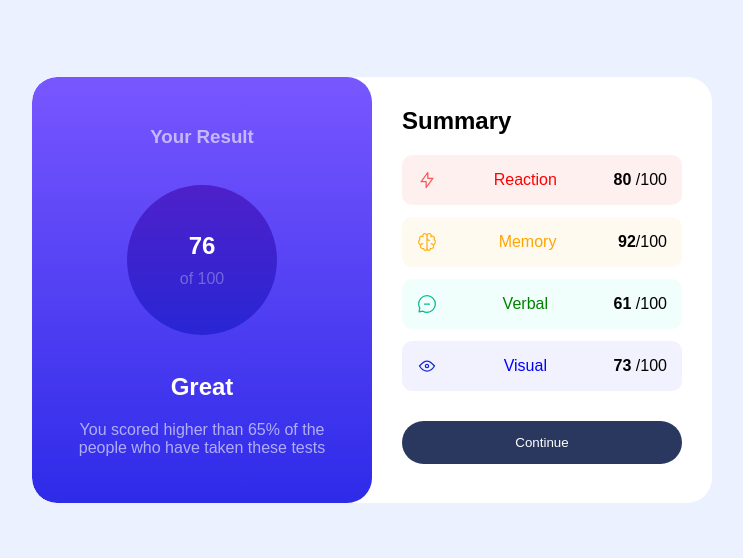
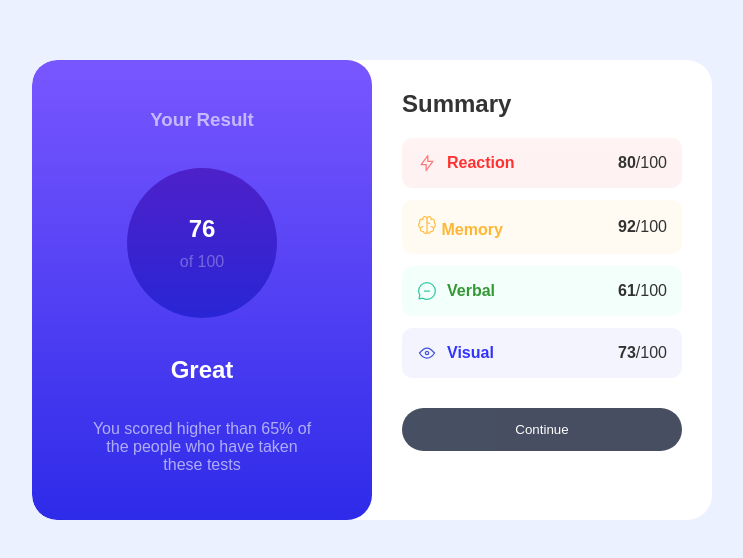
Before and after one commit to Akinade-01/TPAIN, a plain HTML site: page index.html in a window 1280 px wide. Shown: the part 110-668 px from the top of the page, without its empty margins (268-1011 px from the left). Drawn offline with Linux system fonts and the light colour scheme.

Commit message:
This is the corrected version of a simple webpage

```diff
--- a/index.css
+++ b/index.css
@@ -30,17 +30,29 @@ body {
   width: 50%;
   padding: 30px;
 }
+
 #of100{
   opacity: 0.3;
+}
+#THEP{
+  place-items: center;
+  display: grid;
+}
+#thep{
+  max-width: 220px;
+  text-align: center;
 }
 #yourresult,
 #thep{
   opacity: 0.6;
 text-align: center;
+
 }
+
 .S2 {
   width: 50%;
   padding: 30px;
+  opacity: 0.8;
 
 }
 
@@ -62,6 +74,15 @@ text-align: center;
 .S2 h2 {
   margin-top: 0;
 }
+.re,
+.ye,
+.ve,
+.vi{
+  display: flex;
+  align-items: center;
+  gap: 10px;
+}
+
 #reaction {
   color: red;
 }
@@ -104,7 +125,7 @@ text-align: center;
   padding: 14px;
   border: 0;
   border-radius: 25px;
-  background-color: hsl(224, 39%, 27%);
+  background-color: hsl(224, 39%, 17%);
   color: white;
 }
 
--- a/index.html
+++ b/index.html
@@ -18,33 +18,40 @@
 </div>
 <br>
 <h2>Great</h2>
-<p id="thep">You scored higher than 65% of the people who have taken these tests</p>
+<div id="THEP">
+    <p id="thep">You scored higher than 65% of the people who have taken these tests</p>
+</div>
         </section>
 
         <section class="S2">
 <h2>Summary</h2>
 <div class="red">
-    <img src="images/icon-reaction.svg" alt="reaction icon">
-    <span id="reaction">Reaction</span>
-    <span><strong>80</strong>
-    <span>/100</span></span>
+    <div class="re">
+        <img src="images/icon-reaction.svg" alt="reaction icon">
+    <span id="reaction"><b>Reaction</b></span>
+    </div>
+    <span><b>80</b>/100</span>
 </div>
 <div class="yellow">
-    <img src="images/icon-memory.svg" alt="memory icon">
-    <span id="memory">Memory</span>
+    <div class="me">
+        <img src="images/icon-memory.svg" alt="memory icon">
+    <span id="memory"><b>Memory</b></span>
+    </div>
     <span><b>92</b>/100</span>
 </div>
 <div class="green">
-    <img src="images/icon-verbal.svg" alt="verbal icon">
-    <span id="verbal">Verbal</span>
-    <span><strong>61</strong>
-    <span>/100</span></span>
+    <div class="ve">
+        <img src="images/icon-verbal.svg" alt="verbal icon">
+    <span id="verbal"><b>Verbal</b></span>
+    </div>
+    <span><b>61</b>/100</span>
 </div>
 <div class="blue">
-    <img src="images/icon-visual.svg" alt="visual icon">
-    <span id="visual">Visual</span>
-    <span><strong>73</strong>
-    <span>/100</span></span>
+    <div class="vi">
+        <img src="images/icon-visual.svg" alt="visual icon">
+    <span id="visual"><b>Visual</b></span>
+    </div>
+    <span><b>73</b>/100</span>
 </div> <br>
 <button id="button">Continue</button>
         </section>
```
